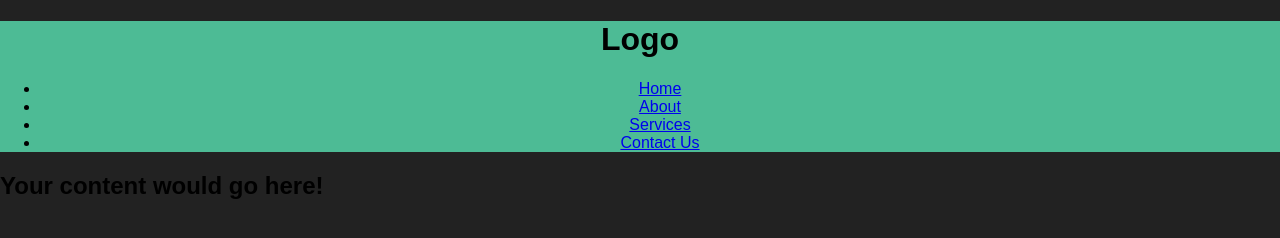
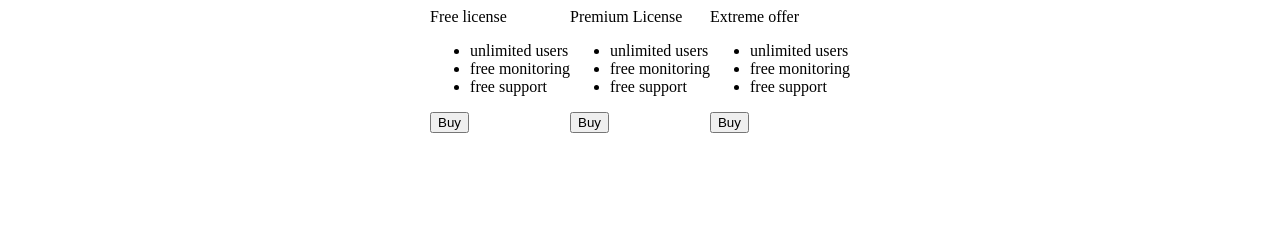
Before and after one commit to khazaddoom/MyGallerySite, a plain HTML site: page index.html in a window 1280 px wide. Drawn offline with Linux system fonts and the light colour scheme.

Commit message:
learning flexb-box

```diff
--- a/index.html
+++ b/index.html
@@ -9,28 +9,7 @@
 </head>
 <body>
 
-    <!-- <div class="my-site">
-
-            <header>
-                Photo Name
-            </header>
-
-            <div class="back">Back</div>
-
-            <div class="img-section">
-
-               <img src="https://source.unsplash.com/random" alt="">
-
-
-            </div>
-
-            <div class="next">next</div>
-
-    </div> -->
-
-
-
-    <header>
+    <!-- <header>
 
         <h1 class="logo">Logo</h1>
 
@@ -49,7 +28,38 @@
 
     <div class="content">
         <h2>Your content would go here!</h2>
+    </div> -->
+
+    <div class="cards">
+            <section class="card">
+                <header>Free license</header>
+                <ul>
+                    <li>unlimited users</li>
+                    <li>free monitoring</li>
+                    <li>free support</li>
+                </ul>
+                <button>Buy</button>
+            </section>
+            <section class="card">
+                <header>Premium License</header>
+                <ul>
+                    <li>unlimited users</li>
+                    <li>free monitoring</li>
+                    <li>free support</li>
+                </ul>
+                <button>Buy</button>
+            </section>
+            <section class="card">
+                <header>Extreme offer</header>
+                <ul>
+                    <li>unlimited users</li>
+                    <li>free monitoring</li>
+                    <li>free support</li>
+                </ul>
+                <button>Buy</button>
+            </section>
     </div>
+
 
 
 </body>
--- a/style.css
+++ b/style.css
@@ -1,3 +1,9 @@
+/*
+:root {
+    --background: rgba(85, 214, 170, 0.85);
+}
+
+
 *, *::after, *::before {
     box-sizing: border-box;
 }
@@ -5,48 +11,34 @@
 body {
     margin: 0;
     background: #222;
-    font-family: sans-serif;
-}
-
-/* header {
-    background-color: purple;
-    grid-column: 1/4;
-    grid-row: 1/2;
-}
-
-.back, .next {
-    background-color: lightblue;
-}
-
-.img-section {
-    background-color: limegreen
-}
-
-/* .img-section > img {
-
-}
-
-.my-site {
-    display: grid;
-    grid-template-rows: 1fr 1fr;
-    grid-template-columns: 1fr auto 1fr;
-    /*height: 100vh;}*/
-
-body {
-
+    font-family: Seguoi, sans-serif;
+    font-weight: 400;
 }
 
 
-:root {
-    --background: rgba(85, 214, 170, 0.85);
+.content {
+    height: 200vh;
+    background-color: #333;
 }
 
+/* my styles */
+
+/*
 
 header {
-    background-color: var(--background);
-    text-align: center;
+
+    background: var(--background);
+
+} */
+
+div.cards {
+    display: flex;
+
+    min-height: 100vh;
+    align-items: flex-start;
+    justify-content: center;
 }
 
-.navbar-links {
+.card {
 
-}
+ }
```
